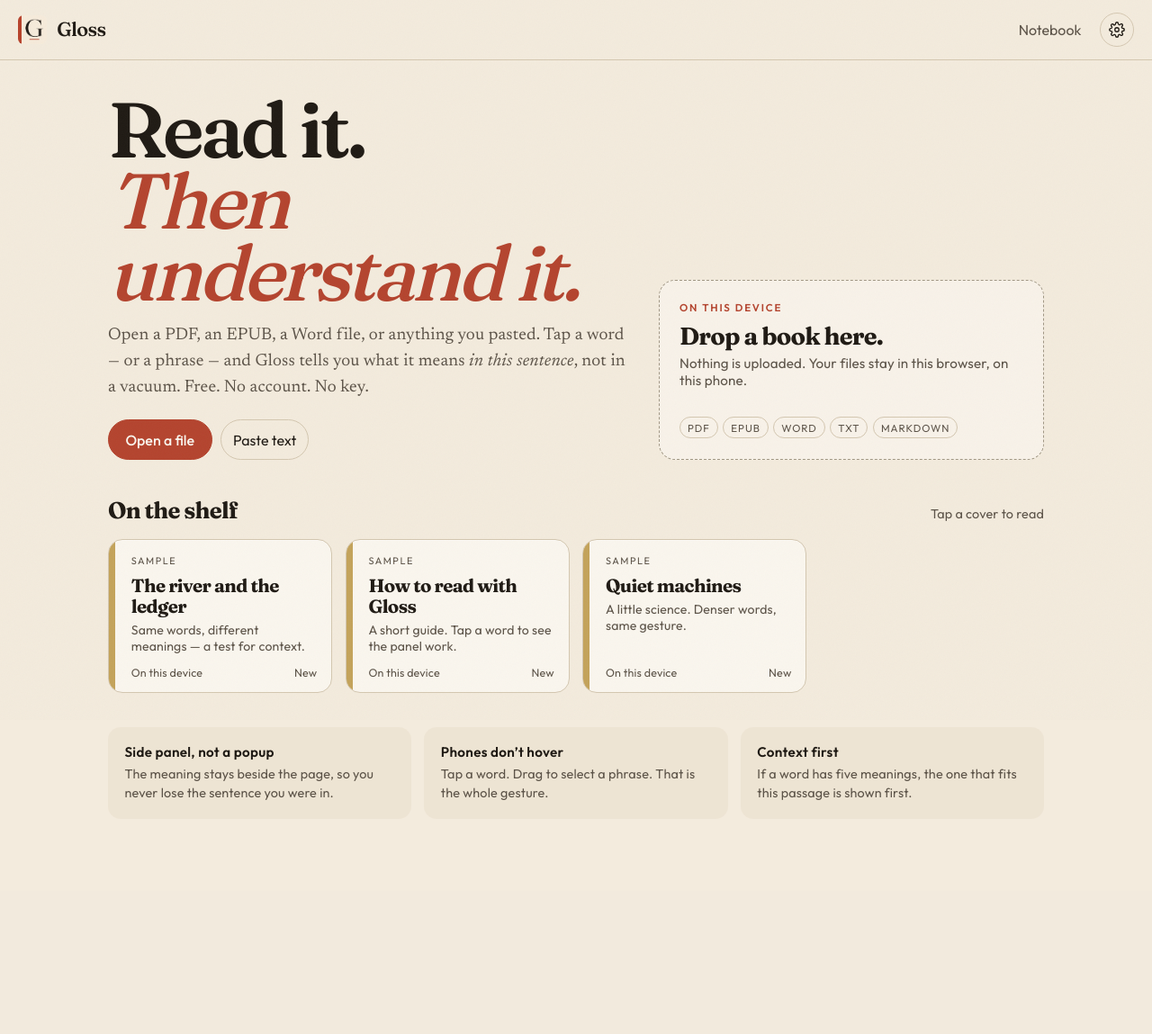
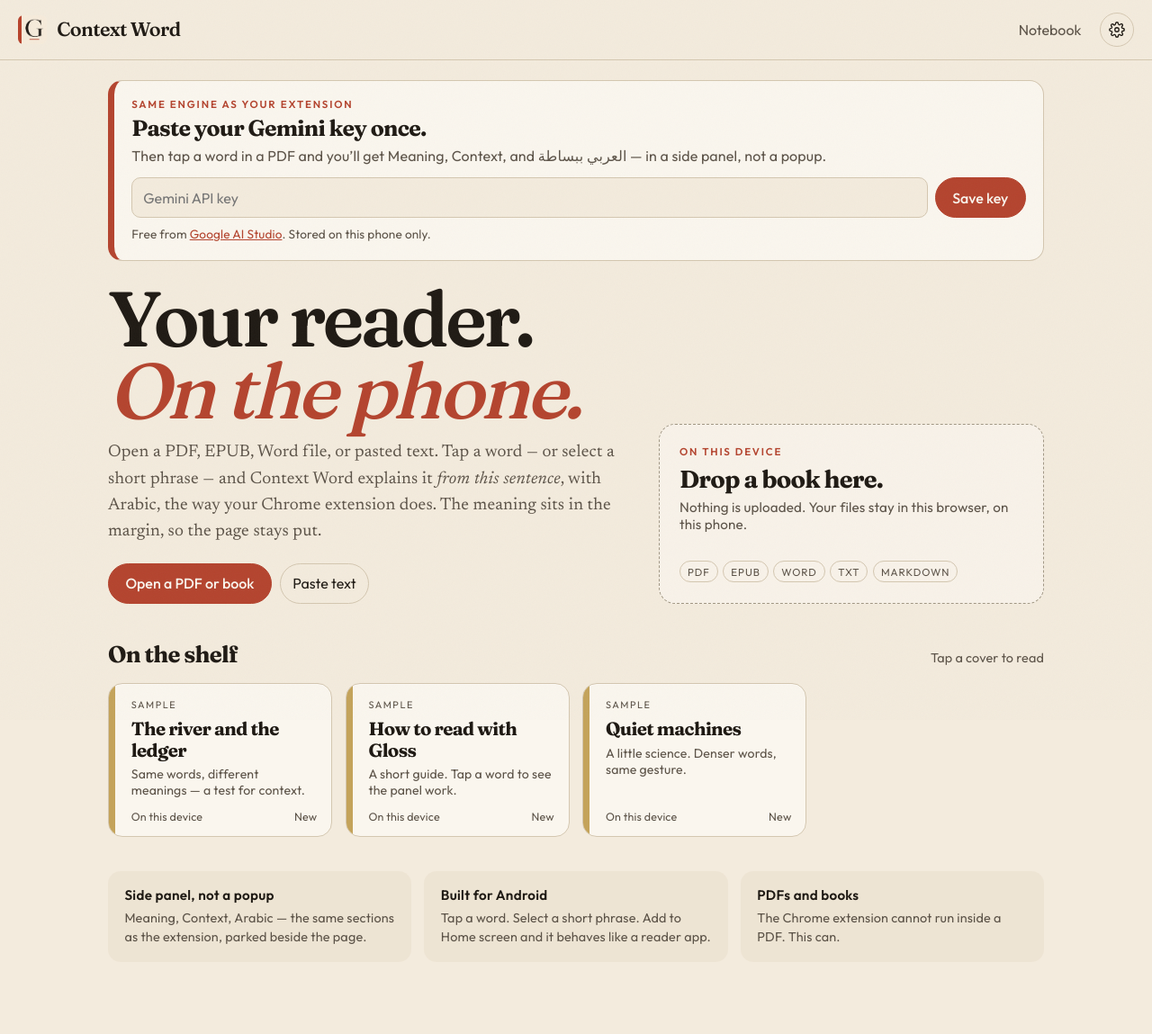
Before and after one commit to Muhammad15498/todo-app, a Flask app: page / in a window 1280 px wide. Shown: the whole page at 90% size. Before the commit the page ends 889 px from the top, so only its background shows below. Run offline with Flask 3, Linux system fonts and the light colour scheme; some libraries are stand-ins or nearby versions.

Commit message:
Rebrand the reader as Context Word and put Gemini setup on the home screen.
Make the Android path obvious: tap a word in a PDF, get the extension’s Meaning / Context / Arabic panel in the margin, add to home screen like an app.

Co-authored-by: arena-agent <297053741+arena-agent@users.noreply.github.com>

```diff
--- a/static/css/app.css
+++ b/static/css/app.css
@@ -161,8 +161,9 @@ a { color: var(--accent); }
 .library {
   max-width: 1080px;
   margin: 0 auto;
-  padding: 2.4rem 1.25rem 5rem;
+  padding: 1.4rem 1.25rem 5rem;
 }
+.library .setup-card { margin-left: 0; margin-right: 0; max-width: none; }
 
 .hero {
   display: grid;
@@ -717,6 +718,37 @@ a { color: var(--accent); }
   font-size: 0.88rem;
 }
 
+.setup-card {
+  max-width: 1080px;
+  margin: 0 auto 1.6rem;
+  padding: 1.15rem 1.2rem 1.2rem;
+  border: 1px solid var(--rule);
+  border-radius: 16px;
+  background: var(--panel);
+  border-left: 7px solid var(--accent);
+}
+.setup-card h2 {
+  font-family: var(--font-display);
+  letter-spacing: -0.03em;
+  margin: 0.25rem 0 0.35rem;
+  font-size: 1.55rem;
+}
+.setup-card p { margin: 0; color: var(--ink-soft); }
+.setup-row {
+  display: flex;
+  gap: 0.5rem;
+  margin-top: 0.9rem;
+  flex-wrap: wrap;
+}
+.setup-row input {
+  flex: 1;
+  min-width: 12rem;
+  border: 1px solid var(--rule);
+  background: var(--paper);
+  border-radius: 10px;
+  padding: 0.65rem 0.75rem;
+}
+
 .busy {
   display: inline-block;
   width: 0.7rem;
--- a/static/js/app.js
+++ b/static/js/app.js
@@ -439,6 +439,7 @@ async function saveSettings() {
   await db.setKV("settings", state.settings);
   applyTheme();
   toast("Settings saved");
+  syncGeminiBanner();
 }
 
 function showModal(id, on) {
@@ -479,12 +480,22 @@ function setupSheetDrag() {
   });
 }
 
-function maybeIosTip() {
+function syncGeminiBanner() {
+  const has = !!(state.settings.geminiKey && state.settings.geminiKey.trim());
+  $("#geminiBanner")?.classList.toggle("hidden", has);
+}
+
+function maybeInstallTip() {
   const ua = navigator.userAgent || "";
+  const android = /android/i.test(ua);
   const ios = /iphone|ipad|ipod/i.test(ua);
   const stand = window.matchMedia("(display-mode: standalone)").matches || navigator.standalone;
-  if (ios && !stand && !sessionStorage.getItem("gloss-ios-tip")) {
-    $("#iosTip").classList.remove("hidden");
+  if (stand || sessionStorage.getItem("cw-install-tip")) return;
+  if (android || ios) {
+    if (ios) {
+      $("#installTipText").innerHTML = "On iPhone: tap Share, then <b>Add to Home Screen</b>.";
+    }
+    $("#installTip").classList.remove("hidden");
   }
 }
 
@@ -492,6 +503,7 @@ async function boot() {
   const saved = await db.getKV("settings", null);
   if (saved) state.settings = { ...DEFAULTS, ...saved };
   applyTheme();
+  syncGeminiBanner();
   await ensureSamples();
   await refreshLibrary();
 
@@ -599,11 +611,21 @@ async function boot() {
   $("#scrim").addEventListener("click", () => closePanel());
   setupSheetDrag();
 
-  $("#iosDismiss").addEventListener("click", () => {
-    $("#iosTip").classList.add("hidden");
-    sessionStorage.setItem("gloss-ios-tip", "1");
+  $("#installDismiss")?.addEventListener("click", () => {
+    $("#installTip").classList.add("hidden");
+    sessionStorage.setItem("cw-install-tip", "1");
   });
-  maybeIosTip();
+  maybeInstallTip();
+
+  $("#bannerSave")?.addEventListener("click", async () => {
+    const key = $("#bannerKey").value.trim();
+    if (!key) return toast("Paste the Gemini key first.");
+    state.settings.geminiKey = key;
+    await db.setKV("settings", state.settings);
+    $("#bannerKey").value = "";
+    syncGeminiBanner();
+    toast("Gemini key saved on this device");
+  });
 
   document.addEventListener("keydown", (e) => {
     if (e.key === "Escape") {
@@ -620,5 +642,5 @@ async function boot() {
 
 boot().catch((err) => {
   console.error(err);
-  toast("Something went wrong starting Gloss.");
+  toast("Something went wrong starting Context Word.");
 });
--- a/templates/index.html
+++ b/templates/index.html
@@ -4,11 +4,12 @@
   <meta charset="UTF-8">
   <meta name="viewport" content="width=device-width, initial-scale=1, viewport-fit=cover">
   <meta name="theme-color" content="#F3EBDD">
-  <meta name="description" content="Gloss — read PDFs, EPUBs and notes. Tap a word, get the meaning in context.">
+  <meta name="description" content="Context Word — a phone reader for PDFs and books. Tap a word, understand it from the sentence.">
   <meta name="apple-mobile-web-app-capable" content="yes">
+  <meta name="mobile-web-app-capable" content="yes">
   <meta name="apple-mobile-web-app-status-bar-style" content="default">
-  <meta name="apple-mobile-web-app-title" content="Gloss">
-  <title>Gloss — read, then understand</title>
+  <meta name="apple-mobile-web-app-title" content="Context Word">
+  <title>Context Word — read, then understand</title>
   <link rel="icon" href="{{ url_for('static', filename='img/favicon.svg') }}" type="image/svg+xml">
   <link rel="apple-touch-icon" href="{{ url_for('static', filename='img/icon.png') }}">
   <link rel="manifest" href="{{ url_for('static', filename='manifest.json') }}">
@@ -20,9 +21,9 @@
 <body>
   <div class="app">
     <header class="topbar" id="topbar">
-      <button class="brand" id="brand" type="button" aria-label="Gloss home">
+      <button class="brand" id="brand" type="button" aria-label="Context Word home">
         <img class="brand-mark" src="{{ url_for('static', filename='img/icon.png') }}" alt="">
-        <span class="brand-name">Gloss</span>
+        <span class="brand-name">Context Word</span>
       </button>
       <div class="top-actions">
         <button class="text-btn" id="btnVocab" type="button">Notebook</button>
@@ -32,18 +33,30 @@
       </div>
     </header>
 
-    <div class="ios-tip hidden" id="iosTip">
-      <span>On iPhone: tap Share, then <b>Add to Home Screen</b> — Gloss opens like an app.</span>
-      <button class="text-btn" id="iosDismiss" type="button">Got it</button>
+    <div class="ios-tip hidden" id="installTip">
+      <span id="installTipText">On Android Chrome: menu → <b>Add to Home screen</b>. It opens like a PDF app.</span>
+      <button class="text-btn" id="installDismiss" type="button">Got it</button>
     </div>
 
     <section class="view library" id="view-library">
+      <div class="setup-card" id="geminiBanner">
+        <div>
+          <div class="drop-kicker">Same engine as your extension</div>
+          <h2>Paste your Gemini key once.</h2>
+          <p>Then tap a word in a PDF and you’ll get Meaning, Context, and العربي ببساطة — in a side panel, not a popup.</p>
+        </div>
+        <div class="setup-row">
+          <input id="bannerKey" type="password" autocomplete="off" placeholder="Gemini API key">
+          <button class="primary-btn" id="bannerSave" type="button">Save key</button>
+        </div>
+        <p class="hint" style="margin:0.6rem 0 0">Free from <a href="https://aistudio.google.com/apikey" target="_blank" rel="noopener">Google AI Studio</a>. Stored on this phone only.</p>
+      </div>
       <div class="hero">
         <div>
-          <h1>Read it.<br><em>Then understand it.</em></h1>
-          <p class="lede">Open a PDF, an EPUB, a Word file, or anything you pasted. Tap a word — or a phrase — and Gloss tells you what it means <em>in this sentence</em>, not in a vacuum. Free. No account. No key.</p>
+          <h1>Your reader.<br><em>On the phone.</em></h1>
+          <p class="lede">Open a PDF, EPUB, Word file, or pasted text. Tap a word — or select a short phrase — and Context Word explains it <em>from this sentence</em>, with Arabic, the way your Chrome extension does. The meaning sits in the margin, so the page stays put.</p>
           <div class="hero-actions">
-            <button class="primary-btn" id="openFile" type="button">Open a file</button>
+            <button class="primary-btn" id="openFile" type="button">Open a PDF or book</button>
             <button class="ghost-btn" id="btnPaste" type="button">Paste text</button>
           </div>
         </div>
@@ -72,15 +85,15 @@
       <div class="tips">
         <div class="tip">
           <h3>Side panel, not a popup</h3>
-          <p>The meaning stays beside the page, so you never lose the sentence you were in.</p>
+          <p>Meaning, Context, Arabic — the same sections as the extension, parked beside the page.</p>
         </div>
         <div class="tip">
-          <h3>Phones don’t hover</h3>
-          <p>Tap a word. Drag to select a phrase. That is the whole gesture.</p>
+          <h3>Built for Android</h3>
+          <p>Tap a word. Select a short phrase. Add to Home screen and it behaves like a reader app.</p>
         </div>
         <div class="tip">
-          <h3>Context first</h3>
-          <p>If a word has five meanings, the one that fits this passage is shown first.</p>
+          <h3>PDFs and books</h3>
+          <p>The Chrome extension cannot run inside a PDF. This can.</p>
         </div>
       </div>
     </section>
@@ -99,7 +112,7 @@
         <aside class="panel" id="panel" aria-live="polite">
           <div class="panel-handle" id="panelHandle"></div>
           <div class="panel-head">
-            <div class="panel-kicker">In the margin</div>
+            <div class="panel-kicker">Context Word</div>
             <button class="icon-btn panel-close-mobile" id="panelClose" type="button" aria-label="Close">×</button>
           </div>
           <div class="panel-body" id="panelBody"></div>
@@ -140,7 +153,7 @@
       </div>
       <div class="modal-actions">
         <button class="ghost-btn" id="pasteCancel" type="button">Cancel</button>
-        <button class="primary-btn" id="pasteSave" type="button">Open in Gloss</button>
+        <button class="primary-btn" id="pasteSave" type="button">Open to read</button>
       </div>
     </div>
   </div>
@@ -171,7 +184,7 @@
         </select>
       </div>
       <div class="field">
-        <label><input id="setHover" type="checkbox"> Gloss on hover (computers only)</label>
+        <label><input id="setHover" type="checkbox"> Explain on hover (computers only)</label>
       </div>
       <div class="field">
         <label for="setLang">Translate the meaning into</label>
```
Also changed, not shown: static/manifest.json.
